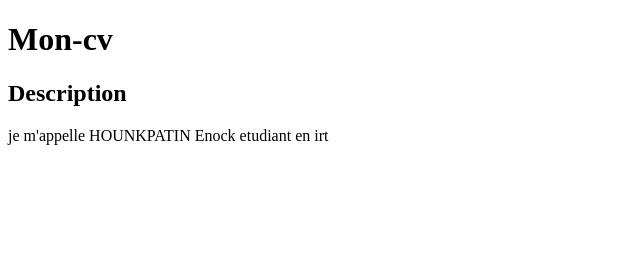
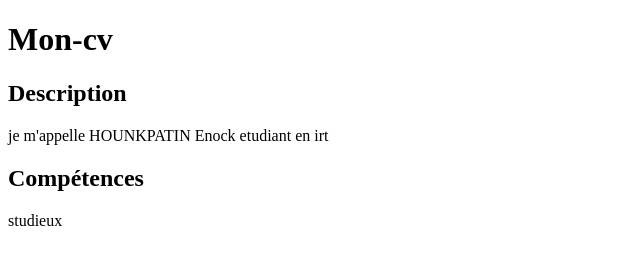
Before and after one commit to Hounkpatin71/mon-cv, a plain HTML site: page index.html in a window 1280 px wide. Shown: the whole page, without its empty margins (0-640 px from the left). Drawn offline with Linux system fonts and the light colour scheme.

Commit message:
mise en place de la section competences

```diff
--- a/index.html
+++ b/index.html
@@ -9,5 +9,7 @@
     <h1>Mon-cv</h1>
     <h2>Description</h2>
     <div>je m'appelle HOUNKPATIN Enock etudiant en irt</div>
+    <h2>Compétences</h2>
+    <div>studieux</div>
 </body>
 </html>
```
